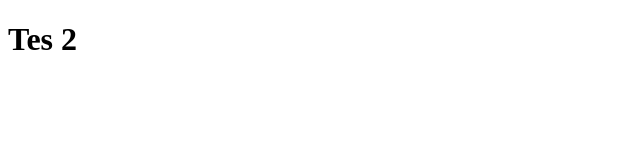
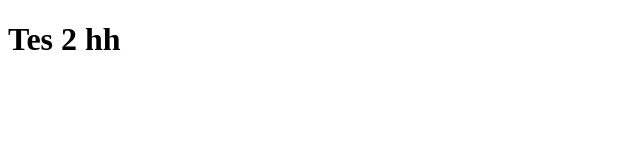
Before and after one commit to Petersonbabs/git-lesson, a plain HTML site: page tex2.html in a window 1280 px wide. Shown: the full height of the page, 0-640 px from the left. Drawn offline with Linux system fonts and the light colour scheme.

Commit message:
Made a new change

```diff
--- a/tex2.html
+++ b/tex2.html
@@ -6,6 +6,6 @@
     <title>dfghjk</title>
 </head>
 <body>
-    <h1>Tes 2</h1>
+    <h1>Tes 2 hh</h1>
 </body>
 </html>
```
